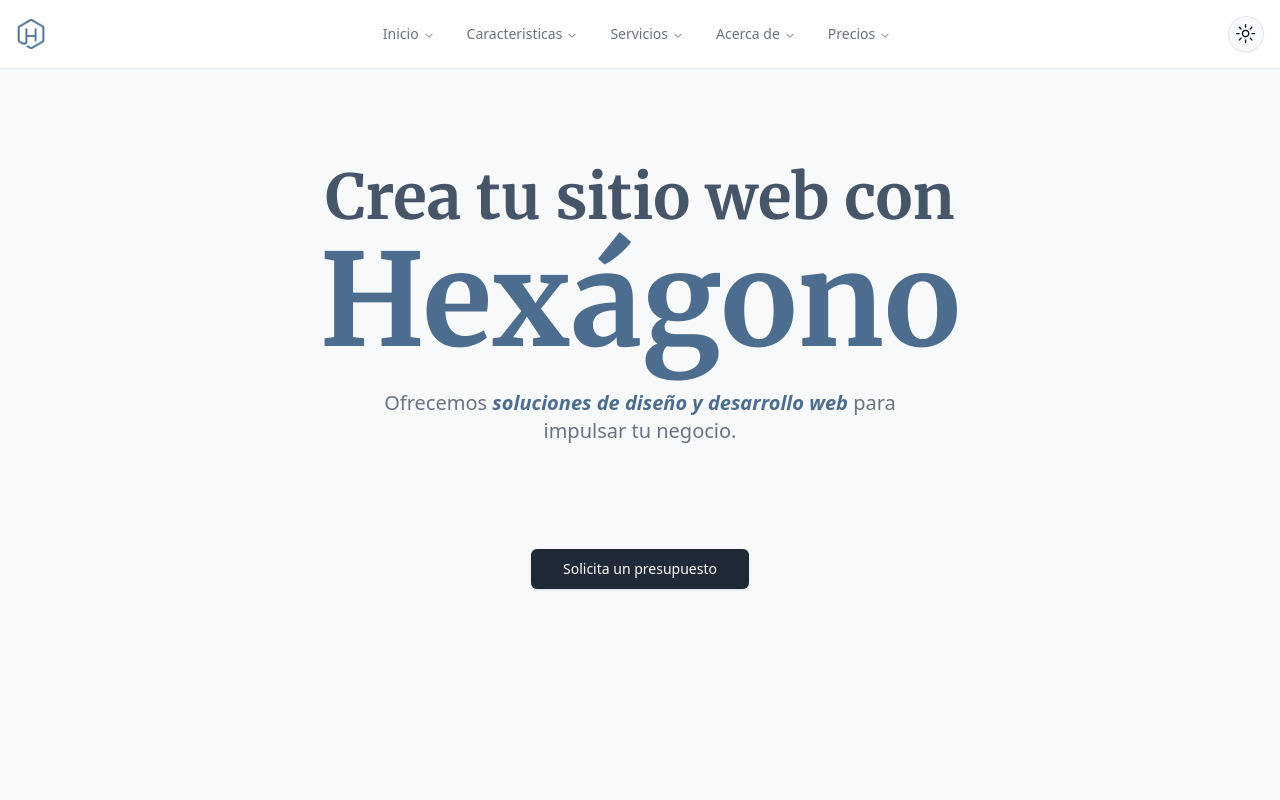
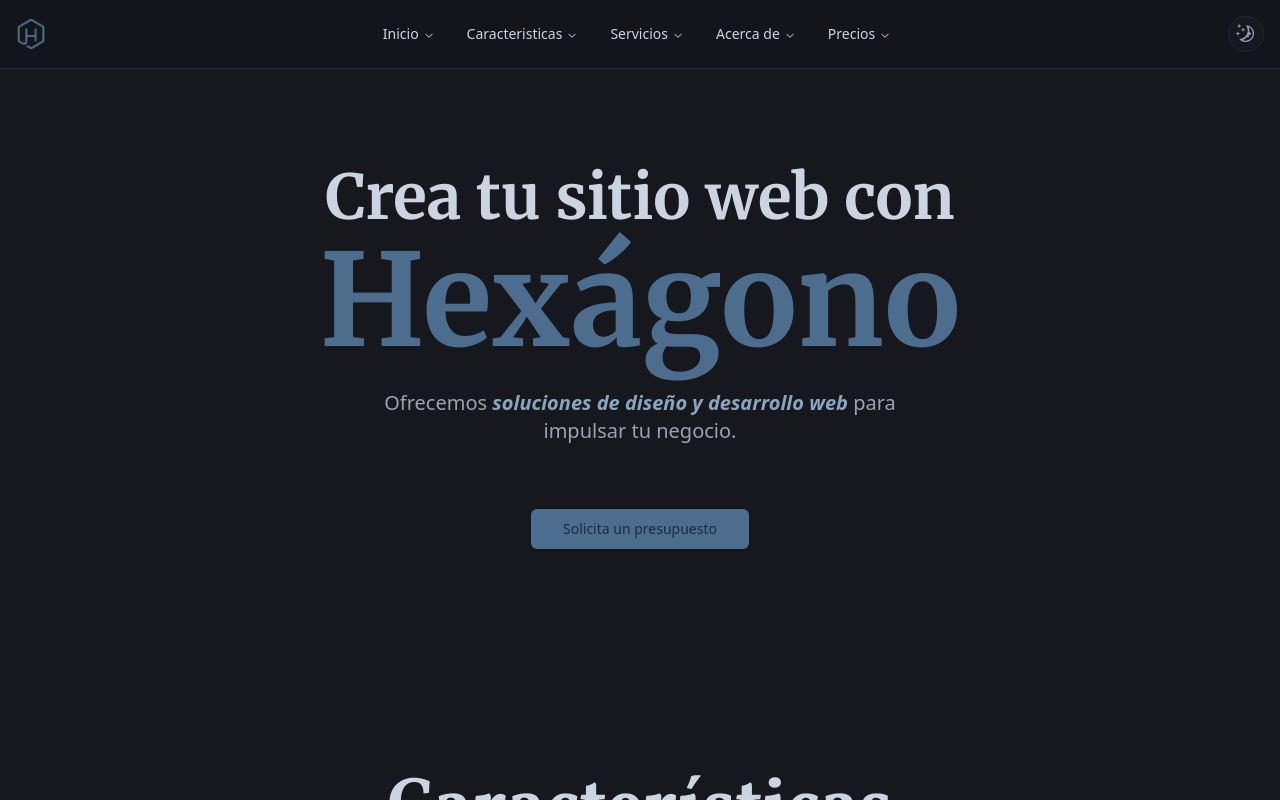
Before and after one commit to GRAMAPHENIA/sitio-oficial-hexagono, a Next.js app: page / in a window 1280 px wide. Both pictures are taken after a click on the button "Toggle theme". Shown: the top 800 px of the page. Built offline with nearby package versions, Linux system fonts and the light colour scheme.

Commit message:
Last-Mods

```diff
--- a/src/components/custom/ModeToggle.tsx
+++ b/src/components/custom/ModeToggle.tsx
@@ -9,38 +9,39 @@ import { Button } from "@/components/ui/button";
 
 export function ModeToggle() {
   const { theme, setTheme } = useTheme();
-  const [isMounted, setIsMounted] = useState(false);
+  const [mounted, setMounted] = useState(false);
+  const [isDarkMode, setIsDarkMode] = useState(false);
 
-  // Asegura que el componente solo se renderice completamente en el cliente
+  // Aseguramos que el componente solo se renderice completamente en el cliente
   useEffect(() => {
-    setIsMounted(true);
-  }, []);
+    setMounted(true);
+    setIsDarkMode(theme === "dark");
+  }, [theme]);
 
   // Función para alternar entre "light" y "dark"
   const toggleTheme = () => {
-    setTheme(theme === "light" ? "dark" : "light");
+    const newTheme = isDarkMode ? "light" : "dark";
+    setTheme(newTheme);
+    setIsDarkMode(!isDarkMode); // Actualiza el estado local
   };
 
-  // Si el componente no está montado, no renderizamos los iconos
-  if (!isMounted) {
-    return null; // Evita renderización incorrecta en el SSR
-  }
+  if (!mounted) return null;
 
   return (
     <Button
       onClick={toggleTheme}
       variant="outline"
       size="icon"
-      className="rounded-full"
+      className="relative rounded-full transition-all duration-500 ease-in-out"
     >
       <SunIcon
-        className={`h-[1.2rem] w-[1.2rem] transition-all ${
-          theme === "dark" ? "rotate-90 scale-0" : "rotate-0 scale-100"
+        className={`h-[1.2rem] w-[1.2rem] transition-opacity duration-500 ${
+          isDarkMode ? "opacity-0 scale-0" : "opacity-100 scale-100"
         }`}
       />
       <MoonIcon
-        className={`absolute h-[1.2rem] w-[1.2rem] transition-all ${
-          theme === "dark" ? "rotate-0 scale-100" : "-rotate-90 scale-0"
+        className={`absolute h-[1.2rem] w-[1.2rem] transition-opacity duration-500 text-hexagon-foreground ${
+          isDarkMode ? "opacity-100 scale-100" : "opacity-0 scale-0"
         }`}
       />
       <span className="sr-only">Toggle theme</span>
--- a/src/components/custom/header.tsx
+++ b/src/components/custom/header.tsx
@@ -39,7 +39,7 @@ export default function Header() {
 
       <Button
         onClick={handleBudget}
-        className="bg-gray-800 text-white hover:bg-gray-700 mt-10 mb-1o"
+        className=""
         size="lg"
         variant="default"
       >
--- a/src/components/custom/portfolio/ProjectCard.tsx
+++ b/src/components/custom/portfolio/ProjectCard.tsx
@@ -3,6 +3,7 @@ import Link from "next/link";
 import { Card, CardContent, CardTitle } from "@/components/ui/card";
 import type { Project } from "@/types/portfolio";
 import { Button } from "@/components/ui/button";
+import { exo2 } from "@/styles/fonts";
 
 interface ProjectCardProps {
   project: Project;
@@ -11,7 +12,7 @@ interface ProjectCardProps {
 export default function ProjectCard({ project }: ProjectCardProps) {
   return (
     <Card className="p-6 shadow-md w-[390px]">
-      <CardContent className=" border p-4 rounded-lg text-slate-600">
+      <CardContent className={`${exo2.className} border p-4 rounded-lg text-slate-600`}>
         <CardTitle className="mt-10 mb-2 text-4xl">{project.title}</CardTitle>
         <p className="text-gray-600 mb-10">{project.description}</p>
         <Image
--- a/src/components/ui/button.tsx
+++ b/src/components/ui/button.tsx
@@ -1,8 +1,8 @@
-import * as React from "react"
-import { Slot } from "@radix-ui/react-slot"
-import { cva, type VariantProps } from "class-variance-authority"
+import * as React from "react";
+import { Slot } from "@radix-ui/react-slot";
+import { cva, type VariantProps } from "class-variance-authority";
 
-import { cn } from "@/lib/utils"
+import { cn } from "@/lib/utils";
 
 const buttonVariants = cva(
   "inline-flex items-center justify-center whitespace-nowrap rounded-md text-sm font-medium transition-colors focus-visible:outline-none focus-visible:ring-1 focus-visible:ring-ring disabled:pointer-events-none disabled:opacity-50",
@@ -10,7 +10,7 @@ const buttonVariants = cva(
     variants: {
       variant: {
         default:
-          "bg-primary text-primary-foreground shadow hover:bg-primary/90",
+          "text-white hover:text-slate-800 bg-hexagon hover:bg-hexagon-foreground dark:text-slate-800 dark:hover:text-white dark:bg-hexagon dark:hover:bg-hexagon-foreground shadow",
         destructive:
           "bg-destructive text-destructive-foreground shadow-sm hover:bg-destructive/90",
         outline:
@@ -32,26 +32,26 @@ const buttonVariants = cva(
       size: "default",
     },
   }
-)
+);
 
 export interface ButtonProps
   extends React.ButtonHTMLAttributes<HTMLButtonElement>,
     VariantProps<typeof buttonVariants> {
-  asChild?: boolean
+  asChild?: boolean;
 }
 
 const Button = React.forwardRef<HTMLButtonElement, ButtonProps>(
   ({ className, variant, size, asChild = false, ...props }, ref) => {
-    const Comp = asChild ? Slot : "button"
+    const Comp = asChild ? Slot : "button";
     return (
       <Comp
         className={cn(buttonVariants({ variant, size, className }))}
         ref={ref}
         {...props}
       />
-    )
+    );
   }
-)
-Button.displayName = "Button"
+);
+Button.displayName = "Button";
 
-export { Button, buttonVariants }
+export { Button, buttonVariants };
```
Also changed, not shown: src/components/custom/design-web/DesignWeb.tsx (line endings or trailing spaces).
